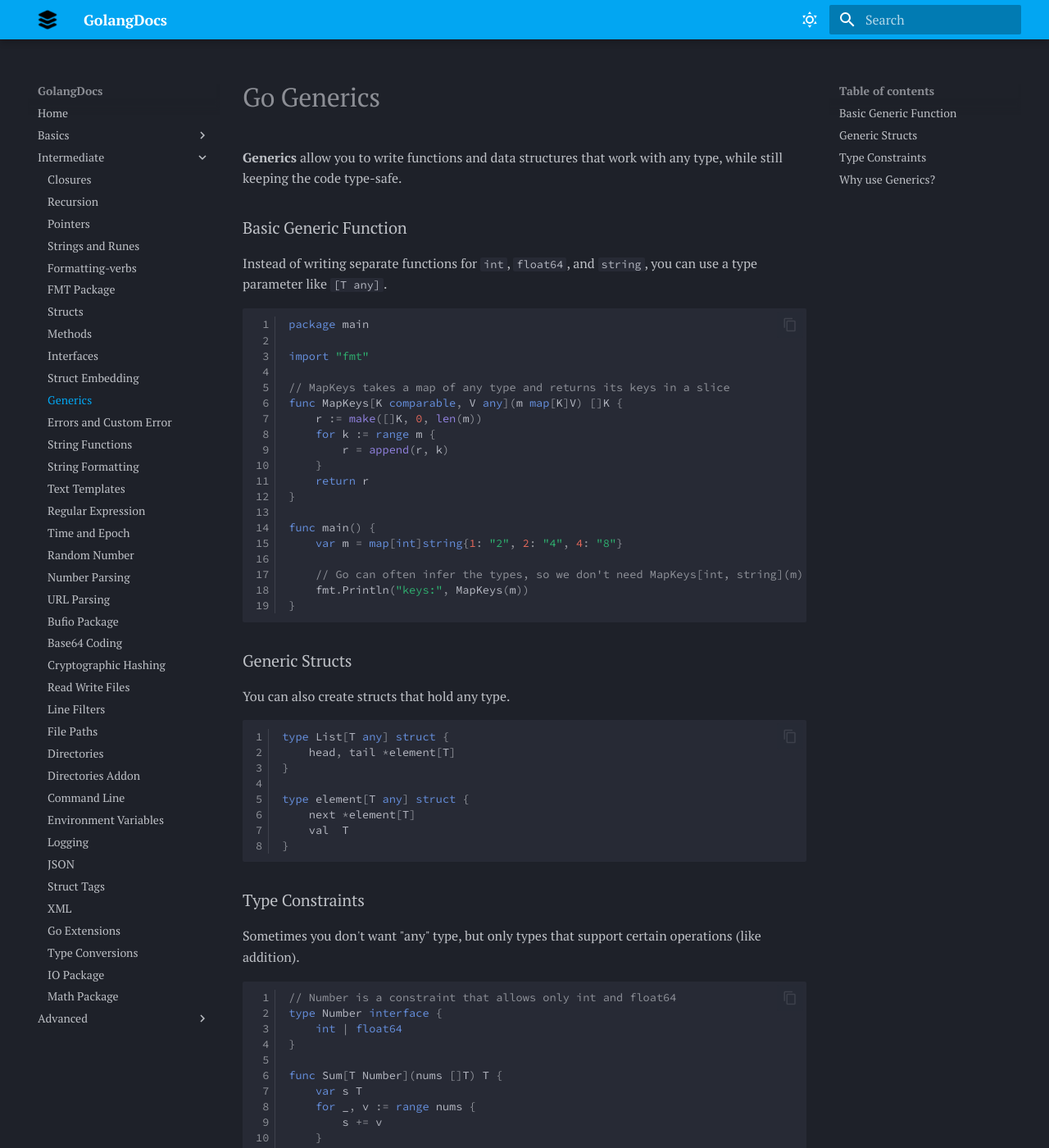
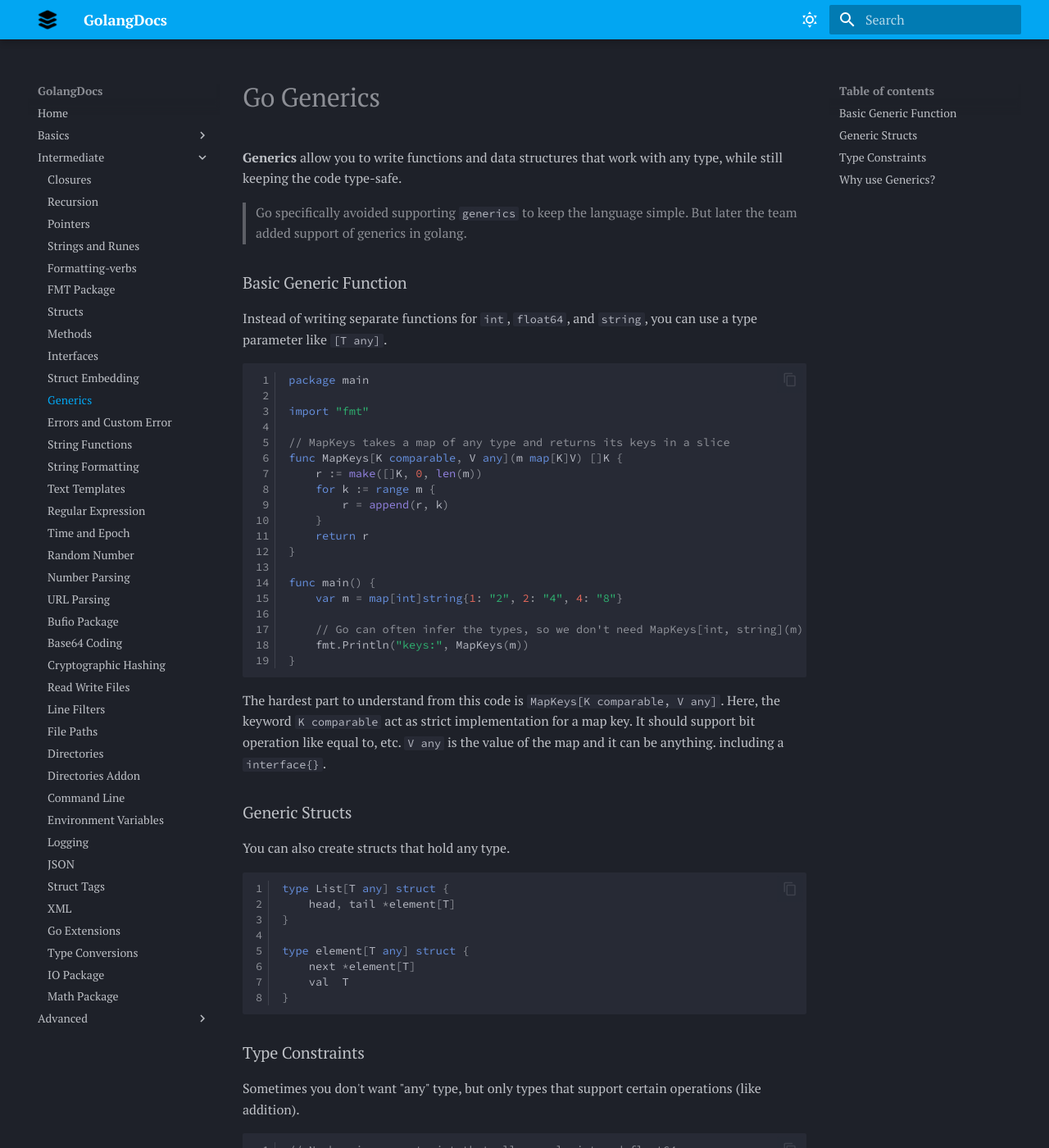
Before and after one commit to kutt27/golangdocs, an MkDocs documentation site: the page built from docs/2. Intermediate/11. Generics.md, in a window 1280 px wide and 1400 px high. Shown: the whole window at 82% size. Built offline with MkDocs 1.6.1 and Material for MkDocs 9.7.7, drawn with Linux system fonts in a browser that asks for light colours.

Commit message:
added more info

````diff
--- a/docs/2. Intermediate/11. Generics.md
+++ b/docs/2. Intermediate/11. Generics.md
@@ -1,6 +1,8 @@
 # Go Generics
 
 **Generics** allow you to write functions and data structures that work with any type, while still keeping the code type-safe.
+
+> Go specifically avoided supporting `generics` to keep the language simple. But later the team added support of generics in golang.
 
 ### Basic Generic Function
 
@@ -27,6 +29,8 @@ func main() {
     fmt.Println("keys:", MapKeys(m))
 }
 ```
+
+The hardest part to understand from this code is `MapKeys[K comparable, V any]`. Here, the keyword `K comparable` act as strict implementation for a map key. It should support bit operation like equal to, etc. `V any` is the value of the map and it can be anything. including a `interface{}`.
 
 ### Generic Structs
 
````
